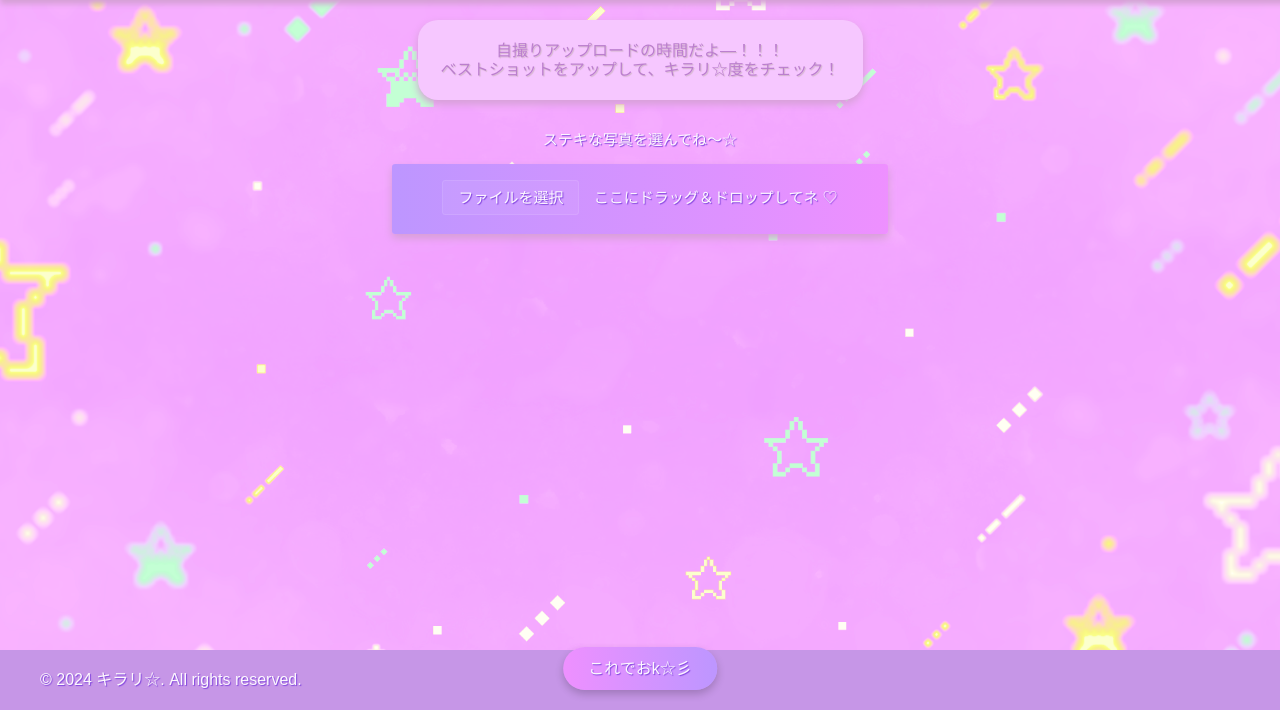
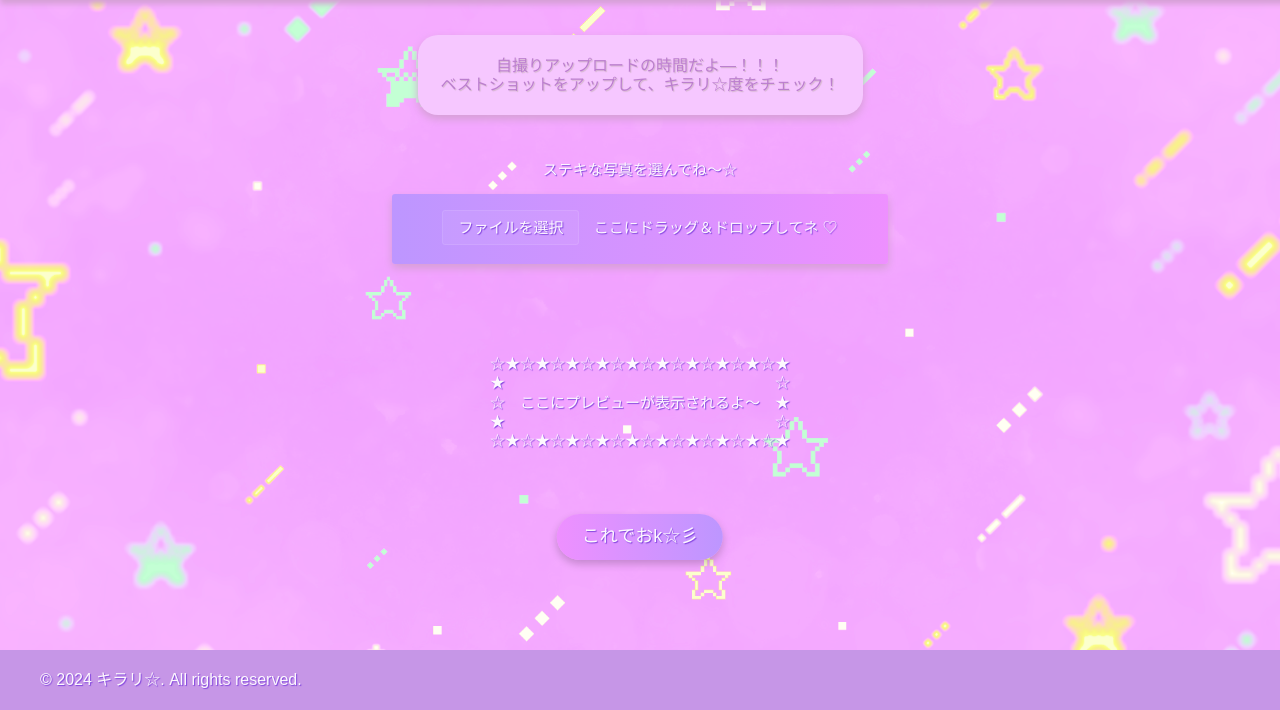
Before and after one commit to 038bkn/kirakira-face-memories, a PHP site: page /upload_face.html in a window 1280 px wide. Shown: the part 90-800 px from the top of the page. Run offline with PHP 8.4, Linux system fonts and the light colour scheme; some web fonts are replaced.

Commit message:
画像プレビュー機能追加

```diff
--- a/css/common.css
+++ b/css/common.css
@@ -234,3 +234,7 @@ footer p {
     color:#bb7ece;
     text-shadow: #d4b6cc 1px 1px 1px;
 }
+
+#preview-message {
+    padding: 60px;
+}
--- a/css/upload_face.css
+++ b/css/upload_face.css
@@ -1,28 +1,18 @@
 .submit-btn {
-    background: linear-gradient(to right, #EE90FF, #BD96FF);
-    border: none;
-    border-radius: 25px;
-    padding: 12px 25px;
-    cursor: pointer;
-    transition: background 0.3s, transform 0.2s;
-    box-shadow: 0 4px 8px rgba(0, 0, 0, 0.2);
-    text-shadow: 1px 1px 1px #8144DD;
     position: fixed;
-    bottom: 20px;
+    bottom: 150px;
     left: 50%;
     transform: translateX(-50%);
-    z-index: 100;
+    font-size: 18px;
+    cursor: pointer;
 }
 
 .submit-btn:hover {
-    background: linear-gradient(to right, #BD96FF, #EE90FF);
     transform: translateX(-50%) translateY(-3px);
-    box-shadow: 0 6px 12px rgba(0, 0, 0, 0.3);
 }
 
 .submit-btn:active {
     transform: translateX(-50%) translateY(0);
-    box-shadow: 0 4px 8px rgba(0, 0, 0, 0.2);
 }
 
 #image-preview-container {
@@ -31,6 +21,15 @@
 }
 
 #image-preview {
-    max-width: 300px;
+    max-width: 400px;
     display: none;
 }
+
+.file-drop-area {
+    margin-bottom: -5px;
+}
+
+.sub-back {
+    margin-top: 15px;
+    margin-bottom: 30px;
+}
--- a/css/uploadarea.css
+++ b/css/uploadarea.css
@@ -20,14 +20,6 @@
 
 .upload-container p {
     font-size: 15px;
-}
-
-.submit-button {
-    margin-top: 50px;
-}
-
-.submit-button:hover {
-    background-color: #EE90FF;
 }
 
 .file-drop-area {
@@ -101,6 +93,7 @@ input {
     box-shadow: 0 4px 8px rgba(0, 0, 0, 0.2);
     text-shadow: 1px 1px 1px #8144DD;
     margin-top: 15px;
+    z-index: 100;
 }
 
 .submit-btn:hover {
--- a/index.html
+++ b/index.html
@@ -19,7 +19,7 @@
             </div>
             <div class="header-right">
                 <ul>
-                    <li><a href="#">ホーム</a></li>
+                    <li><a href="index.html">ホーム</a></li>
                     <li><a href="album.html">アルバム</a></li>
                     <li><a href="challenge.html">チャレンジ</a></li>
                     <li><a href="ranking.html">ランキング</a></li>
@@ -35,7 +35,7 @@
                     自撮り写真をアップロードして、キラリ☆度をチェック！</p>
             </div>
             <div class="subnav-container">
-                <a href="upload.html" class="subnav" id="upload-now">今すぐアップロード</a>
+                <a href="upload_face.html" class="subnav" id="upload-now">今すぐアップロード</a>
                 <a href="album.html" class="subnav">アルバムを見る</a>
             </div>
             <div class="upload-container">
--- a/js/script.js
+++ b/js/script.js
@@ -1,10 +1,3 @@
-$(document).ready(function() {
-  $("#upload-now").click(function(event) {
-      event.preventDefault(); // デフォルトのリンク動作を無効にする
-      window.location.href = "upload_face.html"; // 指定したページに遷移
-  });
-});
-
 var $fileInput = $('.file-input');
 var $droparea = $('.file-drop-area');
 
@@ -32,3 +25,20 @@ $fileInput.on('change', function() {
     $textContainer.text(filesCount + ' files selected');
   }
 });
+
+// 画像プレビュー機能
+$(document).ready(function() {
+  $('.file-input').on('change', function(event) {
+      var file = event.target.files[0];
+      var reader = new FileReader();
+
+      reader.onload = function(e) {
+          $('#preview-message').hide(); // プレビューが表示される前のメッセージを非表示にする
+          $('#image-preview').attr('src', e.target.result).show();
+      }
+
+      if (file) {
+          reader.readAsDataURL(file);
+      }
+  });
+});
--- a/upload_face.html
+++ b/upload_face.html
@@ -7,7 +7,6 @@
     <link rel="stylesheet" href="./css/common.css">
     <link rel="stylesheet" href="./css/uploadarea.css">
     <link rel="stylesheet" href="./css/upload_face.css">
-    <script src="https://code.jquery.com/jquery-3.6.0.min.js"></script>
 </head>
 
 <body>
@@ -21,7 +20,7 @@
             </div>
             <div class="header-right">
                 <ul>
-                    <li><a href="#">ホーム</a></li>
+                    <li><a href="index.html">ホーム</a></li>
                     <li><a href="album.html">アルバム</a></li>
                     <li><a href="challenge.html">チャレンジ</a></li>
                     <li><a href="ranking.html">ランキング</a></li>
@@ -47,7 +46,14 @@
                     </form>
                 </div>
                 <div id="image-preview-container">
-                    <img id="image-preview" src="" alt="プレビュー">
+                    <p id="preview-message">
+                        ☆★☆★☆★☆★☆★☆★☆★☆★☆★☆★<br>
+                        ★　　　　　　　　　　　　　　　　　　☆<br>
+                        ☆　ここにプレビューが表示されるよ～　★<br>
+                        ★　　　　　　　　　　　　　　　　　　☆<br>
+                        ☆★☆★☆★☆★☆★☆★☆★☆★☆★☆★
+                    </p>
+                    <img id="image-preview" src="" alt="プレビュー" style="display: none;">
                 </div>
             </div>
             <input class="submit-btn" type="submit" value="これでおk☆彡" name="submit">
@@ -57,6 +63,7 @@
             <p>&copy; 2024 キラリ☆. All rights reserved.</p>
         </div>
     </footer>
+    <script src="https://code.jquery.com/jquery-3.6.0.min.js"></script>
     <script src="./js/script.js"></script>
     <script>
         // 画像プレビュー機能
```
